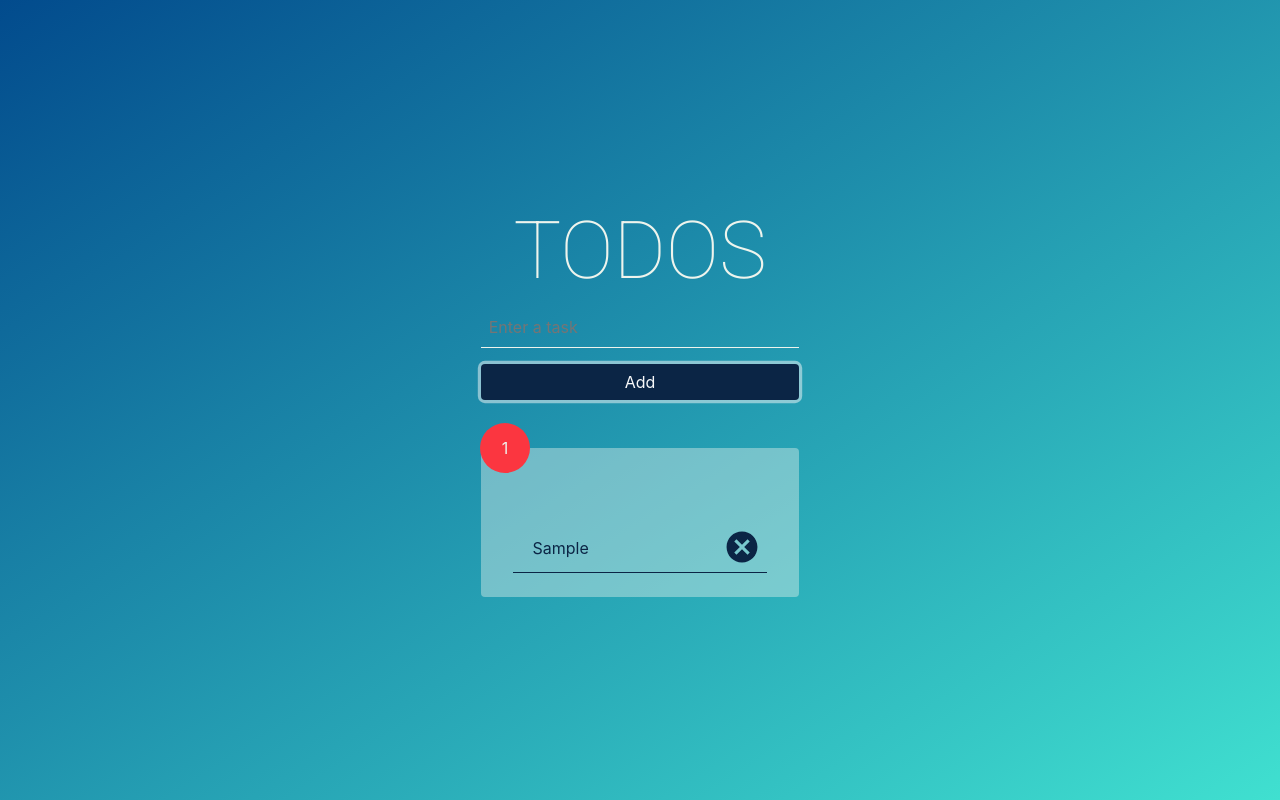
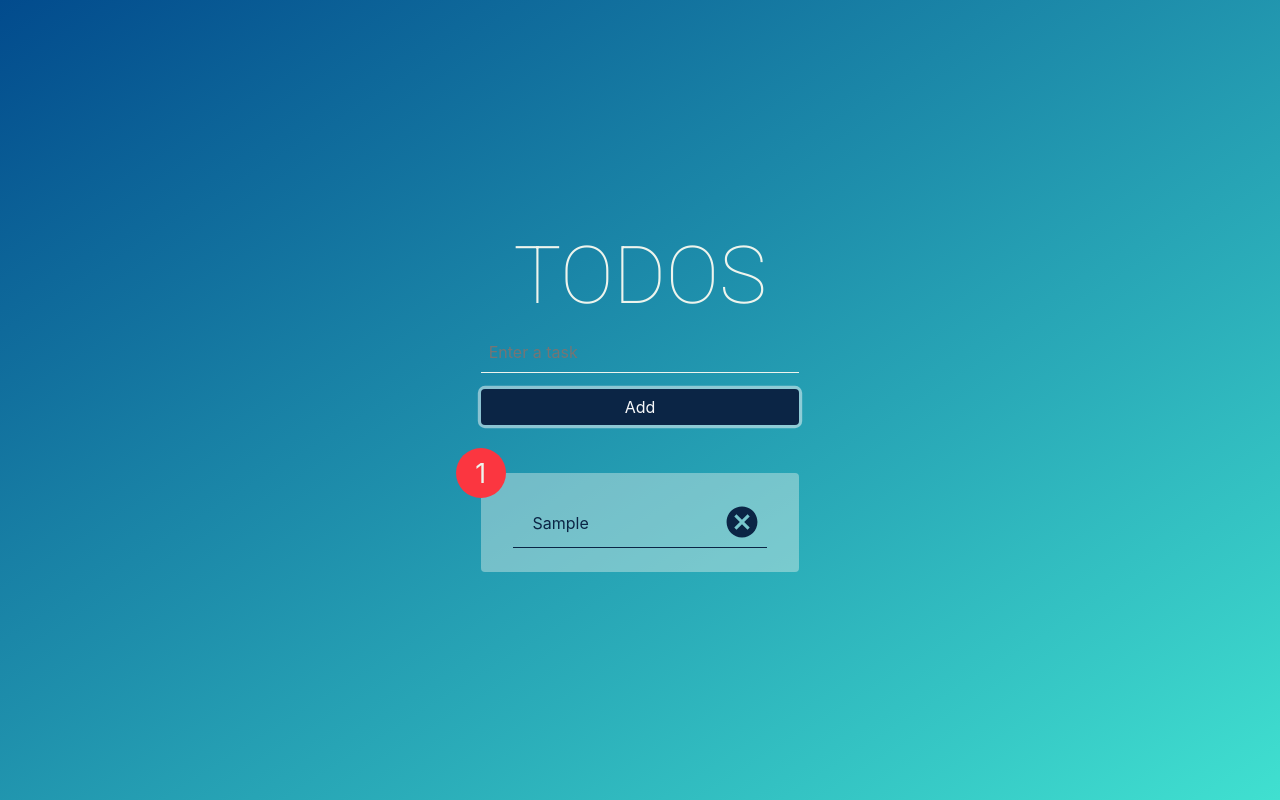
Before and after one commit to clementbouakil/todo-list, a React (Create React App) app: page / in a window 1280 px wide. Both pictures are taken after typing "Sample" into the empty fields and a click on the button "Add". Built offline with nearby package versions, Linux system fonts and the light colour scheme.

Commit message:
show component counter when tasks list is at 0

```diff
--- a/src/Components/Counter/Counter.css
+++ b/src/Components/Counter/Counter.css
@@ -6,7 +6,8 @@
     display: flex;
     justify-content: center;
     align-items: center;
-    position: relative;
+    position: absolute;
     top: -25px;
-    left: -135px;
+    left: -25px;
+    font-size: 20pt;
 }
--- a/src/Components/Counter/Counter.jsx
+++ b/src/Components/Counter/Counter.jsx
@@ -2,6 +2,10 @@ import React from "react";
 
 import "./Counter.css";
 
-const Counter = ({ number }) => <div className="counter">{number}</div>;
+const Counter = ({ number }) => (
+    <div className="counter" hidden={number > 0 ? false : true}>
+        {number}
+    </div>
+);
 
 export default Counter;
--- a/src/Components/Task/Task.css
+++ b/src/Components/Task/Task.css
@@ -41,6 +41,7 @@
     justify-content: center;
     align-items: center;
     border-radius: 0.25em;
+    position: relative;
 }
 
 .task {
```
